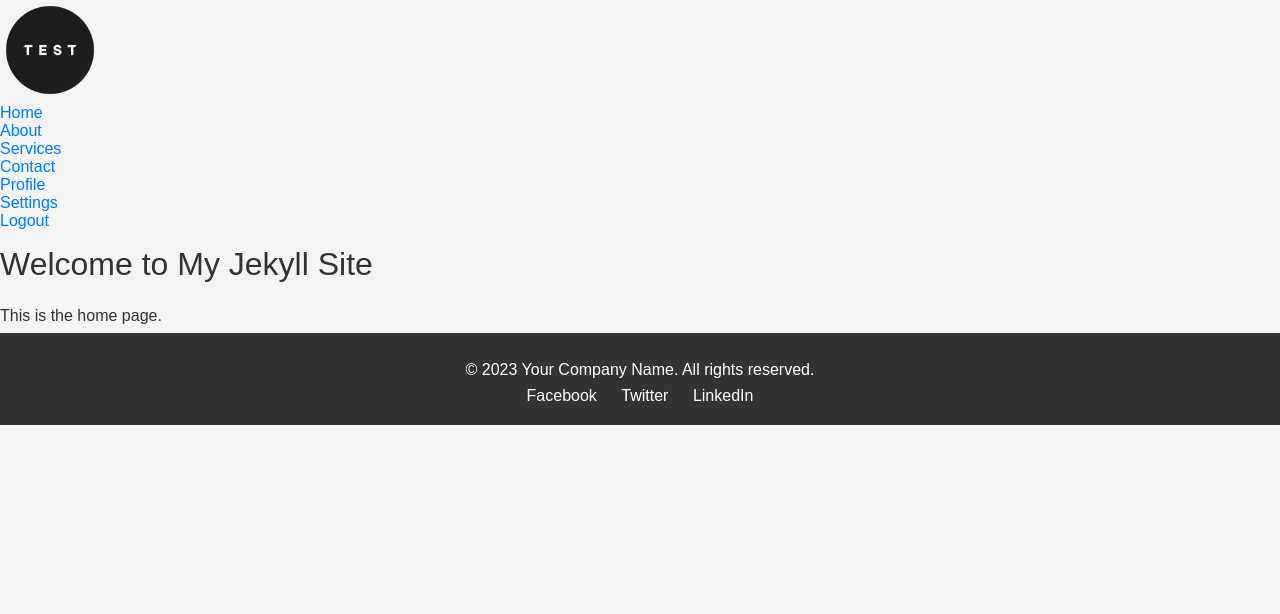
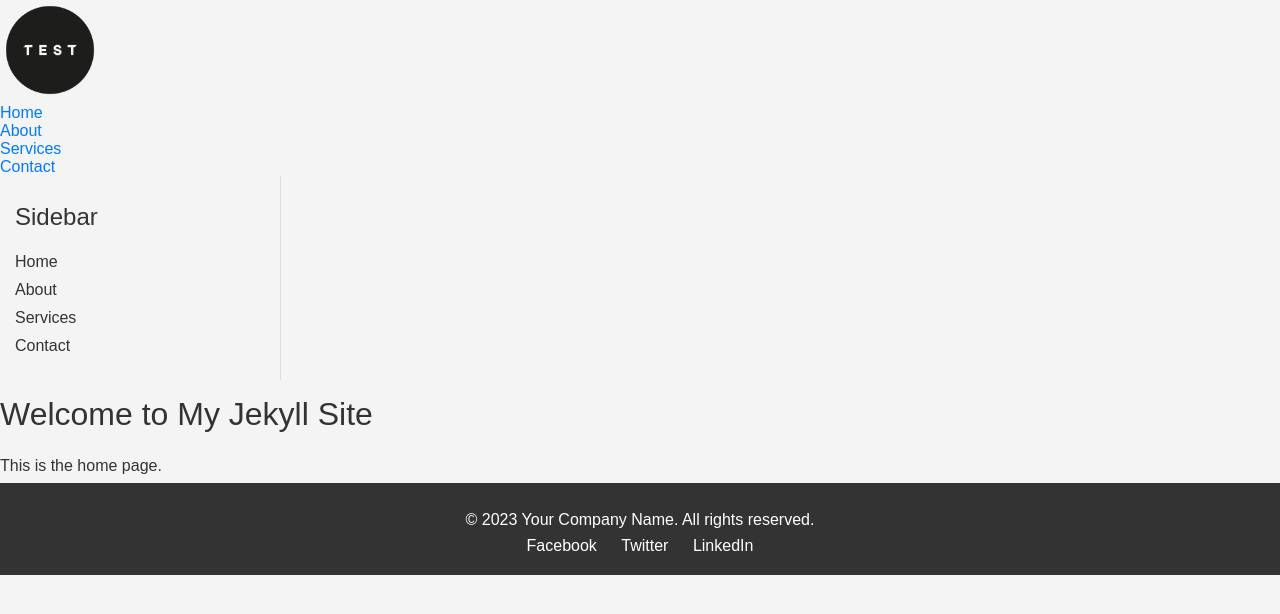
Before and after one commit to currentJob/currentJob.github.io, a Jekyll site: the page built from index.html, in a window 1280 px wide. Shown: the top 614 px of the page. Built offline with Jekyll 4.4.1, drawn with Linux system fonts in a browser that asks for light colours.

Commit message:
🎉 Remove sidebar from header and include it in the default layout for better structure

```diff
--- a/_includes/header.html
+++ b/_includes/header.html
@@ -22,10 +22,3 @@
     </div>
 </body>
 </html>
-<div class="sidebar">
-    <ul>
-        <li><a href="/profile/">Profile</a></li>
-        <li><a href="/settings/">Settings</a></li>
-        <li><a href="/logout/">Logout</a></li>
-    </ul>
-</div>
--- a/_layouts/default.html
+++ b/_layouts/default.html
@@ -10,6 +10,7 @@
     {% include header.html %}  <!-- 헤더 포함 -->
 
     <div class="content">
+        {% include sidebar.html %}  <!-- 사이드바 포함 -->
         {{ content }}  <!-- 개별 페이지의 콘텐츠가 여기에 삽입됨 -->
     </div>
 
```
